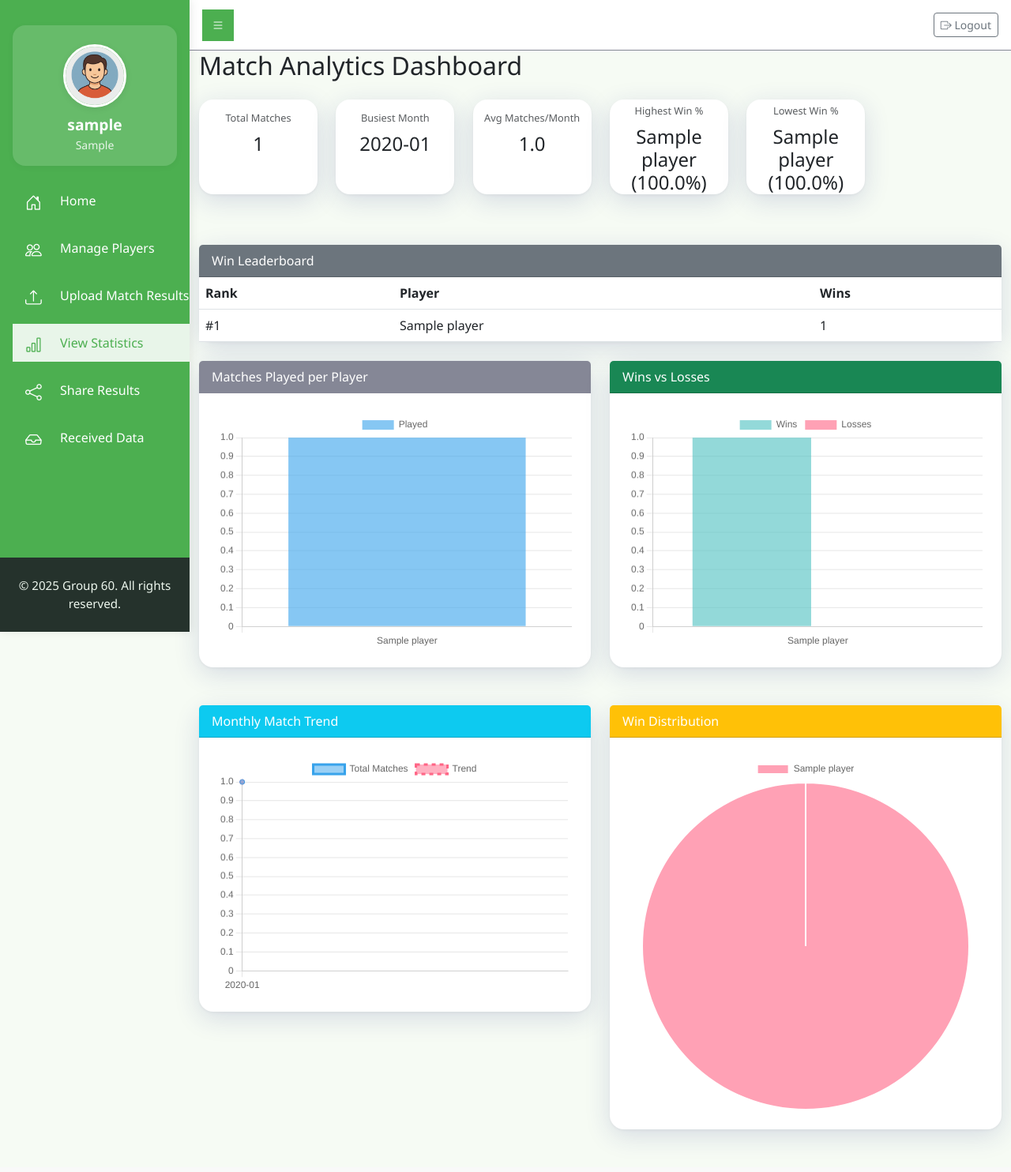
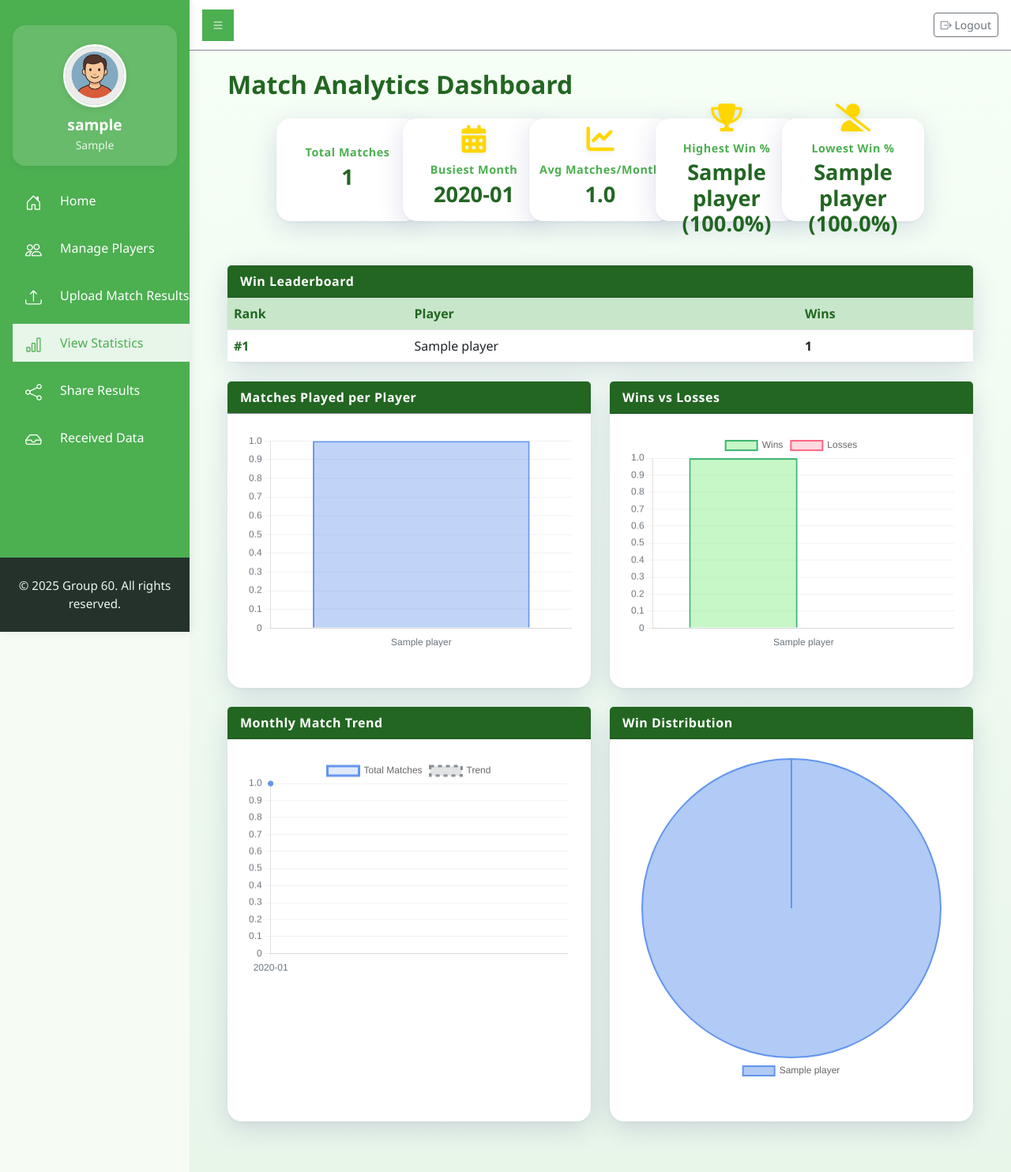
Before and after one commit to ThanhVinhTong/Tennis-Tournament, a Flask app: page /view_stats in a window 1280 px wide. Shown: the whole page at 79% size. Before the commit the page ends 1447 px from the top, so only its background shows below. Run offline with Flask 3, Linux system fonts and the light colour scheme; a user stored in the database is signed in; tables that the repository leaves empty hold one stand-in row (values such as "Sample post"); some libraries are stand-ins or nearby versions.

Commit message:
ui/view_stats: limit leaderboard to top 10 players and improve tennis-themed dashboard design

```diff
--- a/app/templates/main/view_stats.html
+++ b/app/templates/main/view_stats.html
@@ -4,42 +4,84 @@
 {% block content %}
 <style>
   .kpi-card {
-    width: 150px;
-    height: 120px;
+    min-width: 180px;
+    height: 130px;
     display: flex;
     flex-direction: column;
     justify-content: center;
     align-items: center;
+    border-radius: 1rem;
+    transition: box-shadow 0.2s, transform 0.2s;
+    box-shadow: 0 2px 8px rgba(0,0,0,0.07);
+    background: #fff;
+    border: none;
+    margin-bottom: 1rem;
   }
-  .kpi-card .card-body {
-    padding: 10px;
+  .kpi-card:hover {
+    box-shadow: 0 6px 24px rgba(0,0,0,0.13);
+    transform: translateY(-4px) scale(1.03);
+  }
+  .kpi-icon {
+    font-size: 2.2em;
+    margin-bottom: 0.3em;
+    color: #FFD600;
+    text-shadow: 0 2px 8px rgba(34,102,34,0.10);
   }
   .kpi-card small {
-    font-size: 0.8em;
+    font-size: 0.9em;
+    color: #4CAF50;
+    font-weight: 600;
+    letter-spacing: 0.5px;
   }
   .kpi-card h3 {
     margin: 0;
-    font-size: 1.5em;
+    font-size: 1.7em;
+    font-weight: 700;
+    color: #226622;
+  }
+  .dashboard-section {
+    margin-bottom: 2.5rem;
+  }
+  .dashboard-section .card-header {
+    font-weight: 600;
+    letter-spacing: 0.5px;
+    background: #226622 !important;
+    color: #fff !important;
+  }
+  .table th, .table td {
+    vertical-align: middle;
+  }
+  body, .container-fluid {
+    background: linear-gradient(180deg, #f6fff6 0%, #e8f5e9 100%);
+  }
+  .fw-bold.text-primary {
+    color: #226622 !important;
+  }
+  .table thead.table-light th {
+    background: #C8E6C9;
+    color: #226622;
   }
 </style>
-<div class="container-fluid">
-  <h2 class="mb-4">Match Analytics Dashboard</h2>
+<link rel="stylesheet" href="https://cdnjs.cloudflare.com/ajax/libs/font-awesome/6.4.2/css/all.min.css">
+<div class="container-fluid px-3 px-md-5 py-4">
+  <h2 class="mb-4 fw-bold text-primary">Match Analytics Dashboard</h2>
 
   <!-- KPI cards -->
-  <div class="row mb-4">
+  <div class="row g-3 dashboard-section justify-content-center">
     {% set cards = [
-      ('Total Matches', total_matches),
-      ('Busiest Month', busiest_month),
-      ('Avg Matches/Month', avg_per_month),
-      ('Highest Win %', highest_win_player ~ ' (' ~ highest_win_pct ~ '%)'),
-      ('Lowest Win %', lowest_win_player ~ ' (' ~ lowest_win_pct ~ '%)')
+      ('<i class=\'fas fa-table-tennis-ball kpi-icon\'></i>', 'Total Matches', total_matches),
+      ('<i class=\'fas fa-calendar-alt kpi-icon\'></i>', 'Busiest Month', busiest_month),
+      ('<i class=\'fas fa-chart-line kpi-icon\'></i>', 'Avg Matches/Month', avg_per_month),
+      ('<i class=\'fas fa-trophy kpi-icon\'></i>', 'Highest Win %', highest_win_player ~ ' (' ~ highest_win_pct ~ '%)'),
+      ('<i class=\'fas fa-user-slash kpi-icon\'></i>', 'Lowest Win %', lowest_win_player ~ ' (' ~ lowest_win_pct ~ '%)')
     ] %}
-    {% for title,value in cards %}
-    <div class="col-md-2 mb-3">
-      <div class="card shadow-sm kpi-card text-center">
-        <div class="card-body">
-          <small class="text-muted">{{ title }}</small>
-          <h3 class="mt-2">{{ value }}</h3>
+    {% for icon, title, value in cards %}
+    <div class="col-6 col-sm-4 col-md-2 d-flex justify-content-center">
+      <div class="card kpi-card shadow-sm text-center">
+        <div class="card-body p-2">
+          {{ icon|safe }}
+          <small class="d-block mb-1">{{ title }}</small>
+          <h3>{{ value }}</h3>
         </div>
       </div>
     </div>
@@ -47,11 +89,11 @@
   </div>
 
   <!-- Win Leaderboard -->
-  <div class="card mb-4">
+  <div class="card mb-4 dashboard-section shadow-sm">
     <div class="card-header bg-secondary text-white">Win Leaderboard</div>
     <div class="card-body p-0">
-      <table class="table mb-0">
-        <thead>
+      <table class="table table-hover mb-0 align-middle">
+        <thead class="table-light">
           <tr>
             <th>Rank</th>
             <th>Player</th>
@@ -59,11 +101,11 @@
           </tr>
         </thead>
         <tbody>
-          {% for entry in leaderboard %}
+          {% for entry in leaderboard[:10] %}
           <tr>
-            <td>#{{ loop.index }}</td>
+            <td class="fw-bold text-primary">#{{ loop.index }}</td>
             <td>{{ entry.player }}</td>
-            <td>{{ entry.wins }}</td>
+            <td class="fw-bold">{{ entry.wins }}</td>
           </tr>
           {% endfor %}
         </tbody>
@@ -71,33 +113,32 @@
     </div>
   </div>
 
-
   <!-- Chart Area -->
-  <div class="row">
+  <div class="row g-4 dashboard-section">
     <!-- Bar: Matches Played per Player -->
-    <div class="col-lg-6 mb-4">
-      <div class="card shadow-sm">
+    <div class="col-lg-6">
+      <div class="card shadow-sm h-100">
         <div class="card-header bg-primary text-white">Matches Played per Player</div>
         <div class="card-body"><canvas id="playedBar" height="200"></canvas></div>
       </div>
     </div>
     <!-- Bar: Wins vs Losses -->
-    <div class="col-lg-6 mb-4">
-      <div class="card shadow-sm">
+    <div class="col-lg-6">
+      <div class="card shadow-sm h-100">
         <div class="card-header bg-success text-white">Wins vs Losses</div>
         <div class="card-body"><canvas id="winLossBar" height="200"></canvas></div>
       </div>
     </div>
     <!-- Line: Monthly Match Trend -->
-    <div class="col-lg-6 mb-4">
-      <div class="card shadow-sm">
+    <div class="col-lg-6">
+      <div class="card shadow-sm h-100">
         <div class="card-header bg-info text-white">Monthly Match Trend</div>
         <div class="card-body"><canvas id="trendLine" height="200"></canvas></div>
       </div>
     </div>
     <!-- Pie: Win Distribution -->
-    <div class="col-lg-6 mb-4">
-      <div class="card shadow-sm">
+    <div class="col-lg-6">
+      <div class="card shadow-sm h-100">
         <div class="card-header bg-warning text-white">Win Distribution</div>
         <div class="card-body"><canvas id="pieChart" height="200"></canvas></div>
       </div>
@@ -113,35 +154,96 @@
 new Chart(document.getElementById('playedBar'), {
   type: 'bar', data: {
     labels: {{ player_names|tojson }},
-    datasets: [{ label: 'Played', data: {{ played_counts|tojson }}, backgroundColor: 'rgba(54,162,235,0.6)' }]
-  }, options: { responsive: true, scales: { y: { beginAtZero: true, stepSize: 1 } } }
+    datasets: [{ label: 'Played', data: {{ played_counts|tojson }}, backgroundColor: 'rgba(100, 149, 237, 0.4)', borderColor: 'rgba(100, 149, 237, 1)', borderWidth: 2 }]
+  }, options: {
+    responsive: true,
+    plugins: { legend: { display: false } },
+    scales: {
+      y: {
+        beginAtZero: true, stepSize: 1,
+        grid: { color: 'rgba(220,220,220,0.4)' },
+        ticks: { color: '#6c757d' }
+      },
+      x: {
+        grid: { color: 'rgba(220,220,220,0.2)' },
+        ticks: { color: '#6c757d' }
+      }
+    },
+    backgroundColor: 'transparent'
+  }
 });
 // Wins vs Losses
 new Chart(document.getElementById('winLossBar'), {
   type: 'bar', data: {
     labels: {{ player_names|tojson }},
     datasets: [
-      { label: 'Wins', data: {{ win_counts|tojson }}, backgroundColor: 'rgba(75,192,192,0.6)' },
-      { label: 'Losses', data: {{ loss_counts|tojson }}, backgroundColor: 'rgba(255,99,132,0.6)' }
+      { label: 'Wins', data: {{ win_counts|tojson }}, backgroundColor: 'rgba(144, 238, 144, 0.5)', borderColor: 'rgba(60,179,113,1)', borderWidth: 2 },
+      { label: 'Losses', data: {{ loss_counts|tojson }}, backgroundColor: 'rgba(255,182,193,0.5)', borderColor: 'rgba(255,99,132,1)', borderWidth: 2 }
     ]
-  }, options: { responsive: true, scales: { y: { beginAtZero: true, stepSize: 1 } } }
+  }, options: {
+    responsive: true,
+    plugins: { legend: { position: 'top' } },
+    scales: {
+      y: {
+        beginAtZero: true, stepSize: 1,
+        grid: { color: 'rgba(220,220,220,0.4)' },
+        ticks: { color: '#6c757d' }
+      },
+      x: {
+        grid: { color: 'rgba(220,220,220,0.2)' },
+        ticks: { color: '#6c757d' }
+      }
+    },
+    backgroundColor: 'transparent'
+  }
 });
 // Monthly Trend
 new Chart(document.getElementById('trendLine'), {
   type: 'line', data: {
     labels: {{ monthly_labels|tojson }},
     datasets: [
-      { label: 'Total Matches', data: {{ monthly_totals|tojson }}, fill: false, tension: 0.2 },
-      { label: 'Trend', data: {{ trend|tojson }}, fill: false, borderDash: [5,5] }
+      { label: 'Total Matches', data: {{ monthly_totals|tojson }}, fill: false, tension: 0.2, borderColor: 'rgba(100, 149, 237, 1)', backgroundColor: 'rgba(100, 149, 237, 0.2)', pointBackgroundColor: 'rgba(100, 149, 237, 1)' },
+      { label: 'Trend', data: {{ trend|tojson }}, fill: false, borderDash: [5,5], borderColor: 'rgba(108,117,125,0.8)', backgroundColor: 'rgba(108,117,125,0.2)', pointBackgroundColor: 'rgba(108,117,125,1)' }
     ]
-  }, options: { responsive: true, scales: { y: { beginAtZero: true, stepSize: 1 } } }
+  }, options: {
+    responsive: true,
+    plugins: { legend: { position: 'top' } },
+    scales: {
+      y: {
+        beginAtZero: true, stepSize: 1,
+        grid: { color: 'rgba(220,220,220,0.4)' },
+        ticks: { color: '#6c757d' }
+      },
+      x: {
+        grid: { color: 'rgba(220,220,220,0.2)' },
+        ticks: { color: '#6c757d' }
+      }
+    },
+    backgroundColor: 'transparent'
+  }
 });
 // Win Distribution Pie
 new Chart(document.getElementById('pieChart'), {
   type: 'pie', data: {
     labels: {{ pie_labels|tojson }},
-    datasets: [{ data: {{ pie_data|tojson }}, backgroundColor: ['rgba(255,99,132,0.6)','rgba(54,162,235,0.6)','rgba(255,206,86,0.6)','rgba(75,192,192,0.6)','rgba(153,102,255,0.6)'] }]
-  }, options: { responsive: true }
+    datasets: [{ data: {{ pie_data|tojson }}, backgroundColor: [
+      'rgba(100, 149, 237, 0.5)',
+      'rgba(144, 238, 144, 0.5)',
+      'rgba(255, 182, 193, 0.5)',
+      'rgba(255, 206, 86, 0.5)',
+      'rgba(108, 117, 125, 0.3)'
+    ], borderColor: [
+      'rgba(100, 149, 237, 1)',
+      'rgba(60,179,113,1)',
+      'rgba(255,99,132,1)',
+      'rgba(255, 206, 86, 1)',
+      'rgba(108, 117, 125, 1)'
+    ], borderWidth: 2 }]
+  }, options: {
+    responsive: true,
+    plugins: { legend: { position: 'bottom' } },
+    backgroundColor: 'transparent'
+  }
 });
 </script>
 {% endblock %}
```
Also changed, not shown: demo_matchs.csv (deleted, +0 -25 lines), README.md.
